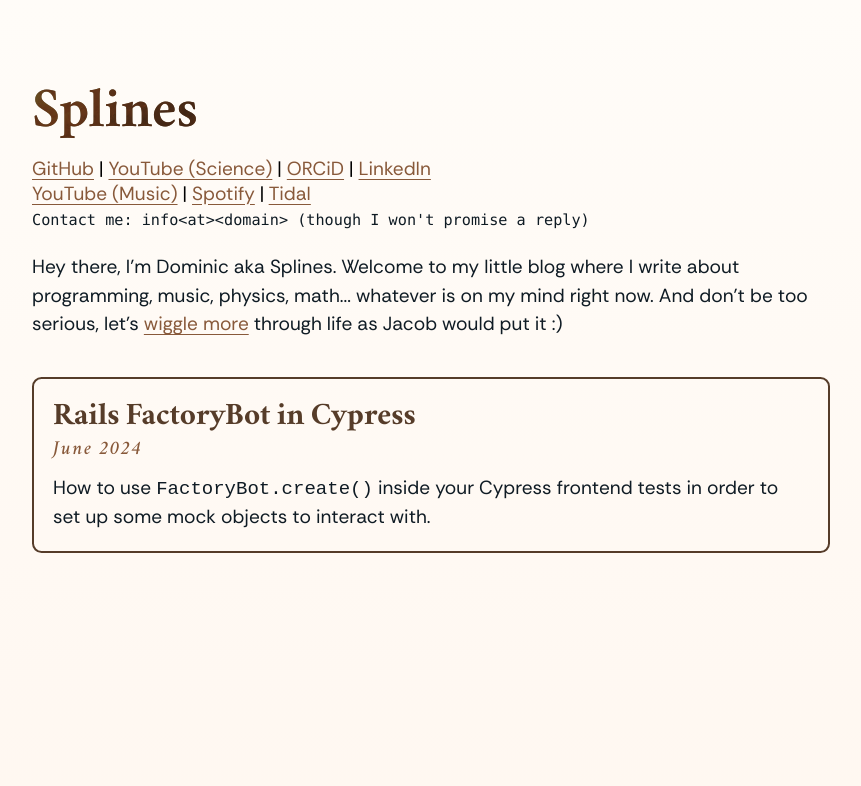
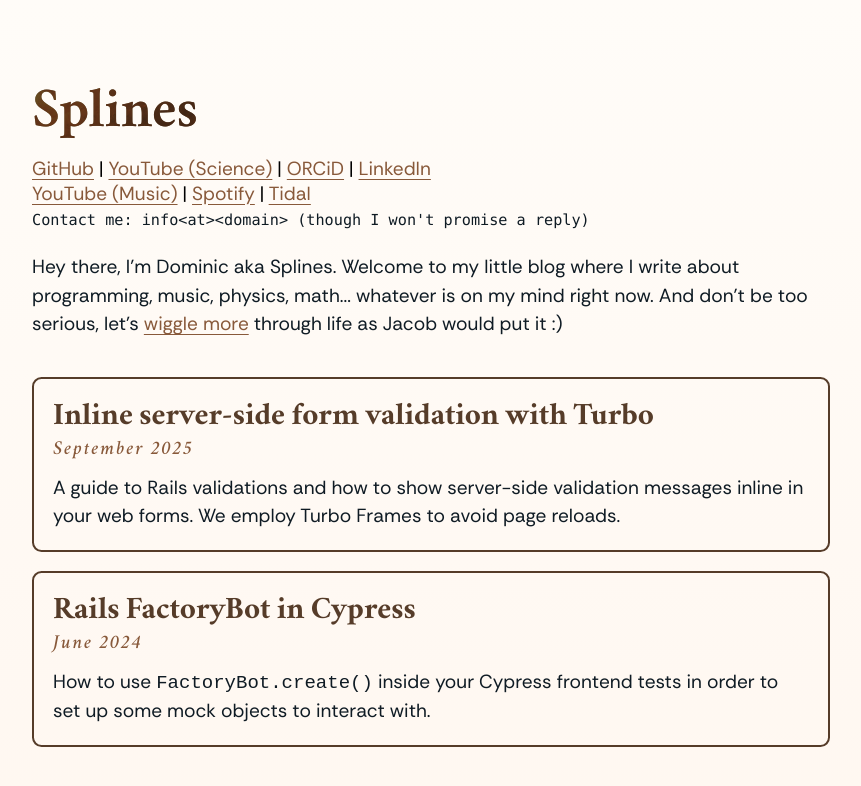
Before and after one commit to Splines/homepage, a Jekyll site: the page built from index.md, in a window 1280 px wide. Shown: the top 786 px of the page, without its empty margins (209-1070 px from the left). Built offline with Jekyll 4.4.1, drawn with Linux system fonts in a browser that asks for light colours; some of the changed lines change nothing that is shown.

Commit message:
Finalize & publish post about server-side validation

````diff
--- a/_drafts/server-side-validation-rails-turbo.md
+++ b/_posts/2025-09-08-server-side-validation-rails-turbo.md
@@ -3,8 +3,47 @@ layout: page
 title: "Inline server-side form validation with Turbo"
 code: true
 excerpt: >
-  How to use <code>FactoryBot.create()</code> inside your Cypress frontend tests in order to set up some mock objects to interact with. TODO
+  A guide to Rails validations and how to show server-side validation messages
+  inline in your web forms. We employ Turbo Frames to avoid page reloads.
 ---
+
+## TL;DR — Too long, didn't read
+
+Use a [Rails model validation](https://guides.rubyonrails.org/active_record_validations.html#validations-overview). Install the [turbo-rails gem](https://github.com/hotwired/turbo-rails) and read the [Turbo Frames Hotwire documentation](https://turbo.hotwired.dev/handbook/frames). Then, wrap your forms in Turbo Frames (here, the model is called `Event` and passed as `event: @event`) to the form partial.
+
+```erb
+// +++FILENAME+++ views/events/new.html.erb
+<%= turbo_frame_tag event do %>
+  <%= form_with(model: event) do |f| %>
+    ...
+  <% end %>
+<% end %>
+```
+
+Have a `create` method like this in your controller:
+
+```rb
+// +++FILENAME+++ controllers/events_controller.rb
+def create
+  @event = Event.new(event_params)
+  if @event.save
+    redirect_to @event, notice: t("events.created")
+  else
+    # This is the error case where we rerender the new.html.erb template
+    render :new, status: :unprocessable_entity
+  end
+end
+```
+
+Last, but not least, customize the inline-styling by overwriting the [Rails error field wrapper](https://guides.rubyonrails.org/active_record_validations.html#customizing-error-field-wrapper) in an initializer.
+
+```rb
+// +++FILENAME+++ config/initializers/form_errors.rb
+ActionView::Base.field_error_proc = proc do |html_tag, instance|
+  # Do whatever you want. By default Rails does this:
+  content_tag :div, html_tag, class: "field_with_errors"
+end
+```
 
 ## Rails validation basics
 
@@ -34,7 +73,7 @@ irb> e.save
 => false
 ```
 
-Note how the array returned by `e.errors[:title]` contains a localized string from my `en.yml` file. You can customize the messages, e.g. define the key `blank` for a generic message whenever a `presence` validation is not met. Or specify messages down to single attributes of a model. See more details in the [i18n Rails Error Message Scopes guide](https://guides.rubyonrails.org/i18n.html#error-message-scopes).
+Note how the array returned by `e.errors[:title]` contains a localized string from my `en.yml` file. You can customize the messages, e.g. define a key named `blank` for a generic message whenever a `presence` validation is not met. Or specify messages down to single attributes of a model. See more details in the [i18n Rails Error Message Scopes guide](https://guides.rubyonrails.org/i18n.html#error-message-scopes).
 
 ```yml
 // +++FILENAME+++ config/locales/validation/en.yml
@@ -57,7 +96,7 @@ en:
 
 ## Inline server-side validation errors
 
-So far so good. But how to show these error messages to the user inside a web form next to the respective input fields? Easy: whenever `@event.save` returns `false` (indicating there was a problem, e.g. a failed validation), send back the HTML of the entire page. Rails includes the errors by its own (see also next section).
+So far so good. But how to show these error messages to the user inside a web form next to the respective input fields? Easy: whenever `@event.save` returns `false` (indicating there was a problem, e.g. a failed validation), send back the HTML of the entire page. Rails will by default include the error messages (see also next section).
 
 ```rb
 // +++FILENAME+++ controllers/events_controller.rb
@@ -74,6 +113,7 @@ class EventsController < ApplicationController
     if @event.save
       redirect_to @event, notice: t("events.created")
     else
+      # This is the error case where we rerender the new.html.erb template
       render :new, status: :unprocessable_entity
     end
   end
@@ -88,9 +128,9 @@ end
 
 ```
 
-When we re-render the `new` template in the `create` method, we have initialized the variable `@event` beforehand via `@event = Event.new(event_params)`. Therefore, the `@event` object now holds the values the user has already input in the form, e.g. `@event[:description]` could give "My event description". This is great since when the `new` template passes this object to our form partial (see `event: @event`), Rails will render the input fields with the previous user input. This avoids that the whole form is reset and spares you some angry mails by your users.
+When we re-render the `new` template in the `create` method, we have initialized the variable `@event` beforehand via `@event = Event.new(event_params)`. Therefore, the `@event` object now holds the values that the user has already entered into the form fields, e.g. `@event[:description]` may give "My event description". This is great since when the `new` template passes this object to our form partial (see `event: @event`), Rails will render the input fields _with_ the previous user input. This avoids that the whole form is reset and spares you some angry mails by frustrated users.
 
-```html
+```erb
 // +++FILENAME+++ views/events/new.html.erb
 <h1>New Event</h1>
 <%= render "events/form", event: @event %>
@@ -116,17 +156,17 @@ When we re-render the `new` template in the `create` method, we have initialized
 
 ## Customize how errors are rendered
 
-But what about our errors? Well, Rails is about convention over configuration. By default, it will generate the following `div` around a field that contains a validation error:
+But what about our errors? Well, Rails is about [convention over configuration](https://rubyonrails.org/doctrine#convention-over-configuration). By default, it will generate the following `div` around any field containing a validation error:
 
 ```html
 <div class="field_with_errors">
-  <!-- wraps the field that contained the error -->
+  <!-- wraps the field that contains an error -->
 </div>
 
 ```
 
-See also the Rails Guide on [Displaying Validation Errors in Views](https://guides.rubyonrails.org/active_record_validations.html#displaying-validation-errors-in-views). You may want to style the `field_with_errors` CSS class however you like. But this approach is limiting, e.g. for [Bootstrap](https://getbootstrap.com/docs/5.3/forms/validation/#server-side), you are expected to add an `is-invalid` class to the form element, and to add an element (`div`, `span` etc.) with the class `invalid-feedback` that contains the error message.
-Luckily, Rails is also customizable: in this case we are interested in the [error field wrapper](https://guides.rubyonrails.org/active_record_validations.html#customizing-error-field-wrapper). By default, it reads like this:
+See also the Rails Guide on [Displaying Validation Errors in Views](https://guides.rubyonrails.org/active_record_validations.html#displaying-validation-errors-in-views). You may want to style the `field_with_errors` CSS class however you like. But this approach is limiting, e.g. for Bootstrap, you are [expected](https://getbootstrap.com/docs/5.3/forms/validation/#server-side) to add an `is-invalid` class to the form element, and to add an element (`div`, `span` etc.) with the class `invalid-feedback` that contains the error message.
+Luckily, Rails is also _customizable_: in this case, we are interested in the [error field wrapper](https://guides.rubyonrails.org/active_record_validations.html#customizing-error-field-wrapper). By default, it reads like this:
 
 ```rb
 ActionView::Base.field_error_proc = proc do |html_tag, instance|
@@ -165,11 +205,11 @@ With this in place, your error messages that come from the server can look like
 
 ## Server-side errors without page reload (Turbo)
 
-The title promised to use [Turbo from the Hotwire umbrella](https://turbo.hotwired.dev/), so let's do that. For a general introduction to Hotwire, besides the great docs themselves, you might also want to read [this blog post](https://boringrails.com/articles/thinking-in-hotwire-progressive-enhancement/). Our goal here is to only replace the form itself with an updated version of it (including validation errors). This is a perfect use case for [Turbo Frames](https://turbo.hotwired.dev/handbook/frames). From the docs:
+The title promised to use [Turbo from the Hotwire umbrella](https://turbo.hotwired.dev/), so let's do that. For a general introduction to Hotwire — besides the great docs themselves — you might also want to read [this blog post](https://boringrails.com/articles/thinking-in-hotwire-progressive-enhancement/). Our goal here is to only replace the form itself with an updated version of it (including validation errors). This is a perfect use case for [Turbo Frames](https://turbo.hotwired.dev/handbook/frames):
 
 > Turbo Frames allow predefined parts of a page to be updated on request. Any links and forms inside a frame are captured, and the frame contents automatically update after receiving a response.
 
-To make use of this magic, we wrap the form inside a `<turbo-frame>` tag (see the [`turbo-rails` gem](https://github.com/hotwired/turbo-rails?tab=readme-ov-file#decompose-with-turbo-frames)).
+To make use of this magic, we wrap the form inside a `<turbo-frame>` tag by using the `turbo_frame_tag` helper from the [`turbo-rails` gem](https://github.com/hotwired/turbo-rails?tab=readme-ov-file#decompose-with-turbo-frames).
 
 ```erb
 // +++FILENAME+++ views/events/_form.html.erb
@@ -197,19 +237,20 @@ def create
   if @event.save
     redirect_to @event, notice: t("events.created")
   else
+    # stays the same
     render :new, status: :unprocessable_entity
   end
 end
 ```
 
-And the magic happens on the client-side now: the Turbo JS code (in your browser) detects that the response from our server contains a `turbo-frame`. It then tries to find the matching turbo-frame on the page via their IDs, in our case the automatically generated id `new_event`, and replaces the frame with the new content. No full page-reload needed. The look-and-feel of a Single Page App (SPA) just by adding a `<turbo-frame>` tag to your form. C'est la classe.
+And the magic happens on the client-side now: the Turbo JS code (in your browser) detects that the response from our server contains a `<turbo-frame>` tag. It then tries to find the matching Turbo Frame on the page via their IDs — in our case the automatically generated id `new_event` — and replaces the frame with the new content. No full page-reload needed. The look-and-feel of a Single Page App (SPA) just by adding a `<turbo-frame>` tag to your form. C'est la classe.
 
 
 ### Only send what is really needed (automatic)
 
 Also notice that upon form submission, the Turbo JS code will set the `Turbo-Frame` request header. This allows the turbo-rails gem to provide a `turbo_frame_request?` method for your controllers, should you need it. It also registers a custom [layout method](https://github.com/hotwired/turbo-rails/blob/main/app/controllers/turbo/frames/frame_request.rb), which will only render a minimal layout in place of the application layout.
 
-In the end, the Turbo JS library in the browser will only extract the `<turbo-frame>` tag from the response, so no need to render and ship the whole page with all headers, the footer, maybe your sidebar etc. From the [Turbo Frame docs](https://turbo.hotwired.dev/handbook/frames):
+In the end, the Turbo JS library in the browser will only extract the `<turbo-frame>` tag from the response, so no need to render and ship the whole page with all headers, footer, maybe your sidebar etc. From the [Turbo Frame docs](https://turbo.hotwired.dev/handbook/frames):
 
 > Regardless of whether the server provides a full document, or just a fragment containing an updated version of the requested frame, only that particular frame will be extracted from the response to replace the existing content.
 
@@ -217,26 +258,27 @@ Note that due to the turbo-rails gem overriding the layout, you have to keep [th
 
 ### Progressive enhancement (automatic)
 
-When the user has JavaScript disabled in their browser, the `Turbo-Frame` request header will not be sent (since the Turbo _JavaScript_ library could not add this header). Therefore, the turbo-rails library will also _not_ use the minimal layout in this case. Instead, this line of the events controller
+When the user has JavaScript disabled in their browser, the `Turbo-Frame` request header will not be sent (since the Turbo _JavaScript_ library could not execute and therefore not add this header). Therefore, the turbo-rails library will also _not_ use the minimal layout in this case. Instead, this line of the events controller
 
 ```rb
 render :new, status: :unprocessable_entity
 ```
 
-will use the usual application layout. So the entire page is re-rendered by Ruby on Rails and shipped as HTML to your browser where the entire DOM is replaced[^whole-dom]. Without JavaScript being activated on the users's browser, this is the best scenario you can get, as there is no way to replace only part of the page without JS. So here, _progressive enhancement_ means that even with the bare minimum (just render HTML/CSS without JS), the user still gets a correct-looking page.
+will use the usual application layout. So the entire page is re-rendered by Ruby on Rails and shipped as HTML to your browser where the entire DOM is replaced[^whole-dom]. Without JavaScript being activated on the users's browser, this is the best scenario you can get, as there is no way to replace only parts of the page without JS. So here, _progressive enhancement_ means that even with the bare minimum (just HTML/CSS, no JS), the user can still admire a correct-looking page.
 
-Then, you can build upon that. In our case, this is implicit by the fact that a missing `Turbo-Frame` header implies that the turbo-rails gem does not overwrite the layout. However, when you use Turbo Streams later on, keep this in mind for your controllers. E.g. always include a fallback `format.html` as well:
+Then, you can build upon that. In our case, the baseline is implicit by the fact that a missing `Turbo-Frame` header implies that the turbo-rails gem does not overwrite the layout. However, when you use Turbo Streams later on, keep this in mind for your controllers. E.g. always include a fallback `format.html` as well:
 
 ```rb
 respond_to do |format|
+  # not needed in this blog post, just as outlook
   format.turbo_stream { render :something }
   format.html { redirect_to @something_else }
 end
 ```
 
-## Bonus: Navigate out of Turbo Frame with links
+## Bonus: Break out of Turbo Frames
 
-By default, all links and forms of a `<turbo-frame>` target the frame, i.e. when clicking on a link inside the form, we expect a response with a Turbo Frame. If that is not what you want, check out [the docs](https://turbo.hotwired.dev/handbook/frames#targeting-navigation-into-or-out-of-a-frame). E.g. you could use `target: _top` such that the navigation targets the entire page.
+By default, all links and forms of a `<turbo-frame>` target _the frame itself_. That is, when clicking on a link inside the form, we expect a response that includes a Turbo Frame. If that is not what you want, check out [the docs](https://turbo.hotwired.dev/handbook/frames#targeting-navigation-into-or-out-of-a-frame). E.g. you could use `target: _top`, such that the navigation targets _the entire page_.
 
 ```erb
 <%= turbo_frame_tag event, target: "_top" do %>
@@ -250,9 +292,9 @@ But in this case, you have to re-configure the behavior for the form submit butt
 
 ## Bonus: General form errors
 
-What if all fields you've shown to the user have valid input, but there is still an error on the server-side? Simply imagine that you do a `params.expect(event: [:title, :description])` but forgot to even include the description field to your template. No client-side validation can catch this, but there's still an error if `description` has a presence validation in the backend.
+What if all fields you've shown to the user contain valid input, but there is still an error on the server-side? Simply imagine that you do a `params.expect(event: [:title, :description])` in the controller, but forgot to even include the description field in your template. No client-side validation can catch this, but there's still an error if `description` has a presence validation in the backend.
 
-To not let our users baffled with a form that seems valid but doesn't do anything, let's include a generic error message next to the submit button by overwriting the `form_with` helper method. This code has to be adapted according to how you adjusted the `ActionView::Base.field_error_proc`. In our case, it's easy to check if the form contains any visible validation error messages in the user markup: just check for the `class="invalid-feedback"` string in the HTML. In this case, we don't want to show our generic message. Otherwise, we do to at least show one message on the whole form.
+To not let our users baffled with a form that seems valid but doesn't do anything, let's include a generic error message next to the submit button by overwriting the `form_with` helper method. This code has to be adapted according to how you adjusted the `ActionView::Base.field_error_proc`. In our case, it's easy to check if the form contains any visible validation error messages in the user markup: just search for the `class="invalid-feedback"` string in the HTML. If any such class element is present, we don't want to show our generic error message. Otherwise, we do in order to at least show one message on the whole form.
 
 ```rb
 // +++FILENAME+++ helpers/application_helper.rb
````
Also changed, not shown: README.md.
